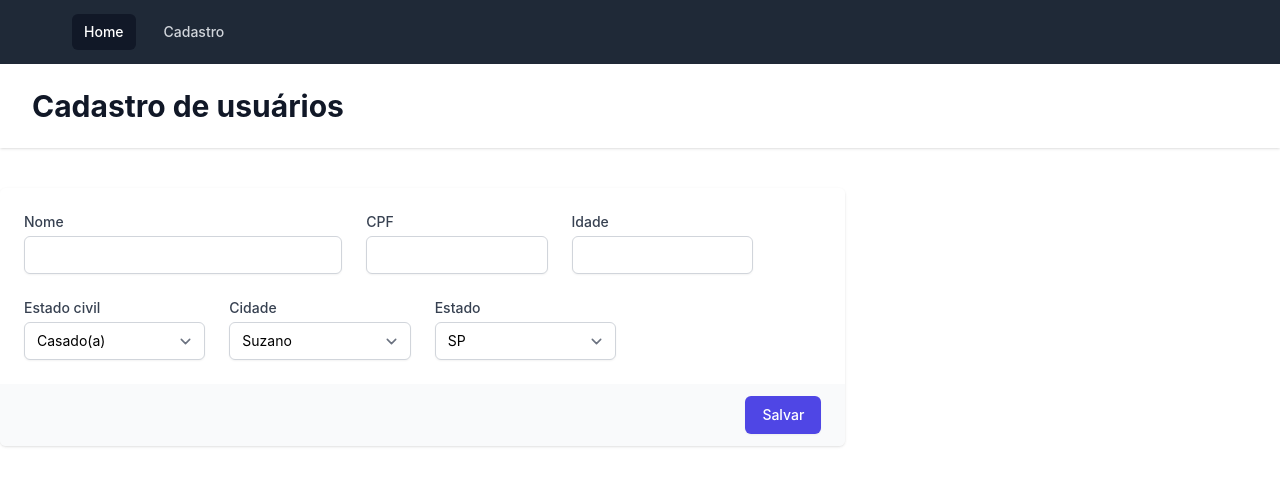
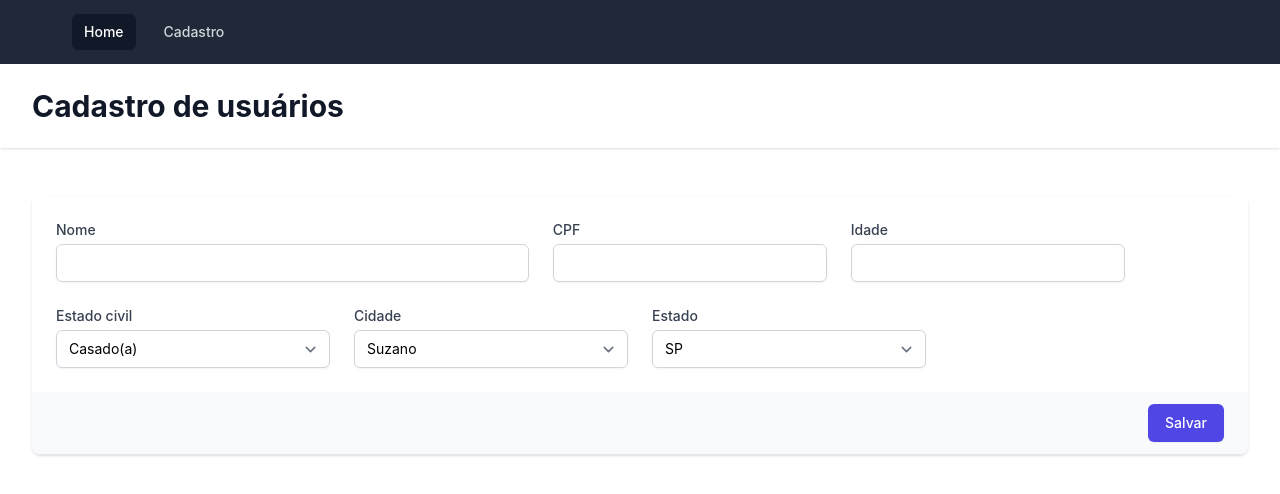
Before and after one commit to carlosjuniorsp/skilltest, a React (Create React App) app in the folder skilltest/: page /register in a window 1280 px wide. Shown: the top 494 px of the page. Built offline with nearby package versions, Linux system fonts and the light colour scheme.

Commit message:
adjusting code the page register

```diff
--- a/skilltest/src/pages/Register/index.js
+++ b/skilltest/src/pages/Register/index.js
@@ -4,9 +4,12 @@ export default function FormRegister() {
   return (
     <>
       <Header title="Cadastro de usuários" />
-      <div className="mt-10 sm:mt-10">
-        <div className="md:grid md:grid-cols-3 md:gap-6">
-          <div className="mt-5 md:mt-0 md:col-span-2">
+      <div className="max-w-7xl mx-auto py-6 sm:px-6 lg:px-8">
+          <div className="px-4 py-6 sm:px-0">
+            <div className="flex flex-col">
+              <div className="-my-2 overflow-x-auto sm:-mx-6 lg:-mx-8">
+                <div className="py-2 align-middle inline-block min-w-full sm:px-6 lg:px-8">
+                  <div className="shadow overflow-hidden border-b border-gray-200 sm:rounded-lg">
             <form action="#" method="POST">
               <div className="shadow overflow-hidden sm:rounded-md">
                 <div className="px-4 py-5 bg-white sm:p-6">
@@ -126,6 +129,9 @@ export default function FormRegister() {
           </div>
         </div>
       </div>
+      </div>
+        </div>
+      </div>
     </>
   );
 }
```
